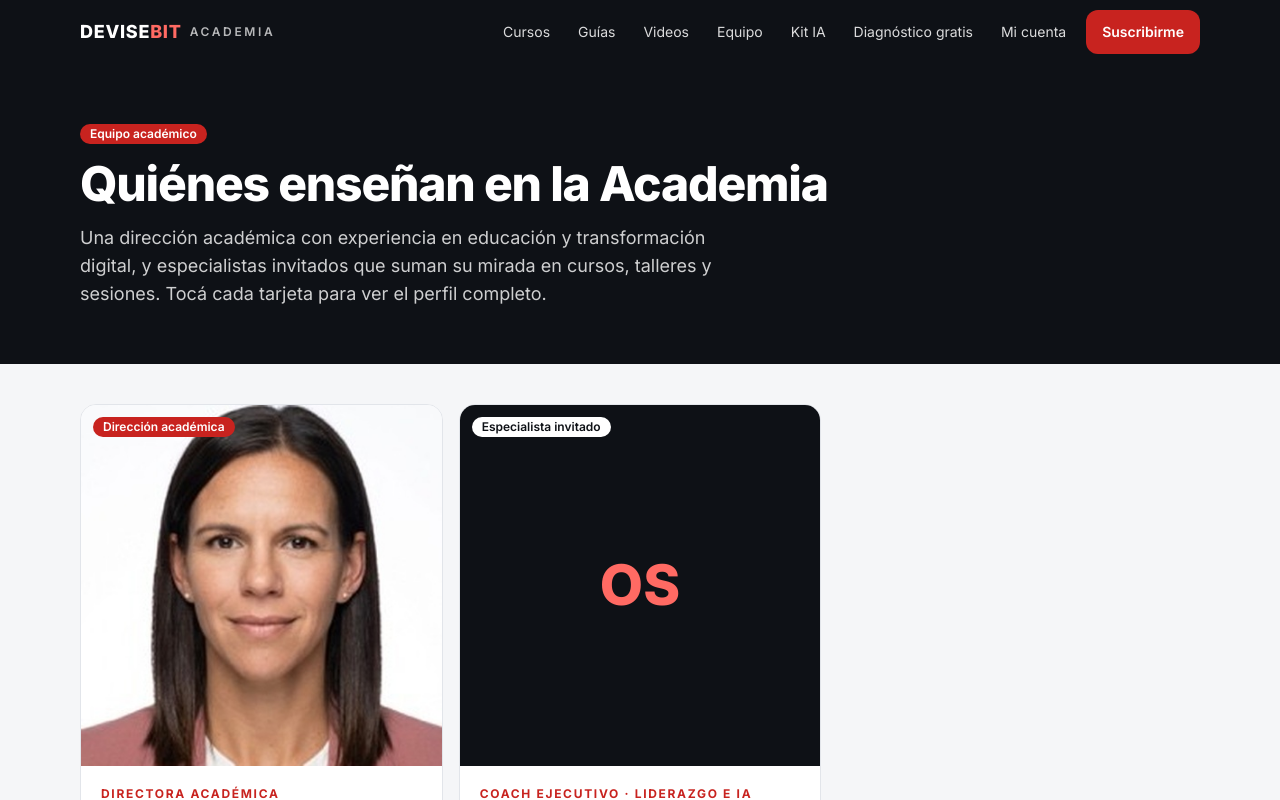
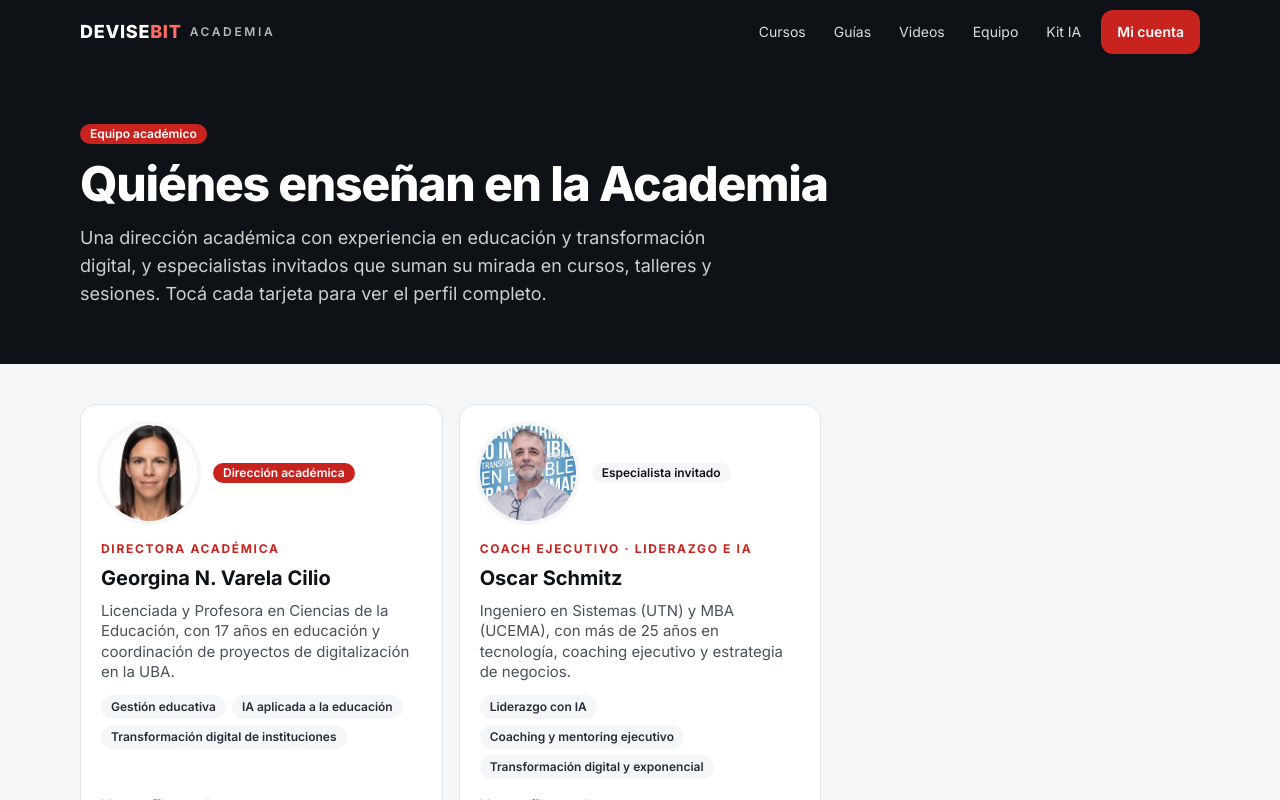
Before and after one commit to jammiranda/julio-miranda-web, a Next.js app: page /academia/equipo in a window 1280 px wide. Shown: the top 800 px of the page. Built offline with nearby package versions, Linux system fonts and the light colour scheme.

Commit message:
Academia: Mi cuenta en el menú, autodiagnóstico como franja en la home, fotos del equipo más chicas y foto de Oscar

```diff
--- a/app/academia/_ui/MenuMovil.tsx
+++ b/app/academia/_ui/MenuMovil.tsx
@@ -53,7 +53,11 @@ export default function MenuMovil({ items }: { items: Item[] }) {
               {i.label}<span aria-hidden="true" className="text-white/40">›</span>
             </Link>
           ))}
-          <a href="/#suscribirme" onClick={() => setAbierto(false)} className="btn-p mt-6 min-h-[52px] text-base">Suscribirme gratis</a>
+          <a href="https://www.devisebit.com/demos/transformacion-digital.html" className="mt-6 rounded-2xl bg-white/5 border border-white/10 p-4 no-underline text-white">
+            <span className="block text-xs font-bold uppercase tracking-[0.16em] text-[#FF6A63]">Gratis · 5 minutos</span>
+            <span className="block mt-1 text-base font-semibold">Autodiagnóstico de transformación digital →</span>
+          </a>
+          <a href="/#suscribirme" onClick={() => setAbierto(false)} className="mt-4 min-h-[48px] inline-flex items-center justify-center rounded-xl border border-white/25 text-white font-semibold no-underline">Suscribirme a las guías</a>
         </nav>
       </div>
     </>
--- a/app/academia/equipo/[slug]/page.tsx
+++ b/app/academia/equipo/[slug]/page.tsx
@@ -21,8 +21,8 @@ export default function PerfilEquipo({ params }: { params: { slug: string } }) {
     <main>
       <header className="ficha-head bg-[#0E1116] text-white"><div className="max-w-5xl mx-auto px-4 pt-6 pb-10 sm:pt-8 sm:pb-12">
         <Link href="/equipo" className="inline-flex items-center min-h-[44px] text-sm text-white/70 hover:text-white no-underline">← Equipo académico</Link>
-        <div className="mt-3 grid grid-cols-1 sm:grid-cols-[180px_1fr] md:grid-cols-[220px_1fr] gap-6 items-center">
-          <Foto p={p} className="w-[150px] h-[150px] sm:w-[180px] sm:h-[180px] md:w-[220px] md:h-[220px] rounded-2xl border border-white/15" />
+        <div className="mt-3 grid grid-cols-1 sm:grid-cols-[136px_1fr] md:grid-cols-[152px_1fr] gap-6 items-center">
+          <Foto p={p} className="w-[112px] h-[112px] sm:w-[136px] sm:h-[136px] md:w-[152px] md:h-[152px] rounded-full border border-white/15" />
           <div className="flex flex-col gap-2">
             <span className="text-xs font-bold uppercase tracking-[0.16em] text-[#FF6A63]">{p.rol}</span>
             <h1 className="m-0 text-3xl sm:text-4xl md:text-5xl font-extrabold text-white leading-tight">{p.nombre}</h1>
--- a/app/academia/equipo/_ui/Foto.tsx
+++ b/app/academia/equipo/_ui/Foto.tsx
@@ -8,5 +8,5 @@ export default function Foto({ p, className = "" }: { p: Perfil; className?: str
   if (existsSync(path.join(process.cwd(), "public", url)))
     // eslint-disable-next-line @next/next/no-img-element
     return <img src={url} alt={`Foto de ${p.nombre}`} width={400} height={400} loading="lazy" className={`object-cover ${className}`} />
-  return <div className={`bg-[#0E1116] text-[#FF6A63] flex items-center justify-center font-extrabold ${className}`} aria-hidden="true"><span className="text-[clamp(2rem,8vw,3.5rem)]">{p.iniciales}</span></div>
+  return <div className={`bg-[#0E1116] text-[#FF6A63] flex items-center justify-center font-extrabold ${className}`} aria-hidden="true"><span className="text-[clamp(1.5rem,4vw,2.5rem)]">{p.iniciales}</span></div>
 }
--- a/app/academia/equipo/page.tsx
+++ b/app/academia/equipo/page.tsx
@@ -23,9 +23,9 @@ export default function EquipoAcademico() {
           {[...EQUIPO].sort((x, y) => ORDEN[x.grupo] - ORDEN[y.grupo]).map((p) => (
             <li key={p.slug}>
               <Link href={`/equipo/${p.slug}`} className="group card !p-0 overflow-hidden h-full flex flex-col no-underline text-[#0E1116] hover:border-[#C8231F] hover:shadow-[0_10px_30px_rgba(14,17,22,.10)] transition-shadow">
-                <div className="relative">
-                  <Foto p={p} className="w-full aspect-[4/3] sm:aspect-square" />
-                  <span className={`absolute left-3 top-3 chip !text-xs ${p.grupo === "direccion" ? "bg-[#C8231F] text-white" : "bg-white text-[#0E1116]"}`}>{GRUPO[p.grupo]}</span>
+                <div className="px-5 pt-5 flex items-center gap-4">
+                  <Foto p={p} className="w-20 h-20 sm:w-24 sm:h-24 shrink-0 rounded-full ring-4 ring-[#F5F6F8] group-hover:ring-[#FDECEB] transition-shadow" />
+                  <span className={`chip !text-xs ${p.grupo === "direccion" ? "bg-[#C8231F] text-white" : "bg-[#F5F6F8] text-[#0E1116]"}`}>{GRUPO[p.grupo]}</span>
                 </div>
                 <div className="p-5 flex flex-col gap-2 flex-1">
                   <span className="text-xs font-bold uppercase tracking-[0.14em] text-[#C8231F]">{p.rol}</span>
--- a/app/academia/layout.tsx
+++ b/app/academia/layout.tsx
@@ -26,9 +26,8 @@ const MENU = [
   { href: "/videos", label: "Videos" },
   { href: "/equipo", label: "Equipo" },
   { href: "/productos/kit-ia-pymes", label: "Kit IA" },
-  { href: "https://www.devisebit.com/demos/transformacion-digital.html", label: "Diagnóstico gratis" },
-  { href: urlPortal("/cursos"), label: "Mi cuenta" },
 ]
+const MI_CUENTA = urlPortal("/cursos")
 
 const WA = "https://wa.me/5491173466490?text=Hola%20DEVISEBIT%2C%20vengo%20de%20la%20Academia"
 
@@ -46,10 +45,10 @@ export default function AcademiaLayout({ children }: { children: React.ReactNode
             {MENU.map((i) => (
               <Link key={i.href} href={i.href} className="px-2.5 xl:px-3 py-3 rounded-lg text-white/85 hover:text-white hover:bg-white/10 no-underline">{i.label}</Link>
             ))}
-            <a href="/#suscribirme" className="ml-1 btn bg-[#C8231F] text-white hover:bg-[#9E1A17] min-h-[44px]">Suscribirme</a>
+            <a href={MI_CUENTA} className="ml-1 btn bg-[#C8231F] text-white hover:bg-[#9E1A17] min-h-[44px] no-underline">Mi cuenta</a>
           </nav>
           <div className="lg:hidden flex items-center gap-1">
-            <a href="/#suscribirme" className="btn bg-[#C8231F] text-white hover:bg-[#9E1A17] min-h-[40px] px-3">Suscribirme</a>
+            <a href={MI_CUENTA} className="btn bg-[#C8231F] text-white hover:bg-[#9E1A17] min-h-[40px] px-3 no-underline">Mi cuenta</a>
             <MenuMovil items={MENU} />
           </div>
         </div>
--- a/app/academia/page.tsx
+++ b/app/academia/page.tsx
@@ -37,6 +37,16 @@ export default async function Academia() {
               <p className="m-0 mt-4 font-semibold text-[#C8231F]">Descargala gratis →</p>
             </Link>
           )}
+        </div>
+      </section>
+
+      <section aria-label="Autodiagnóstico digital" className="bg-[#FDECEB] border-b border-[#F6C9C6]">
+        <div className="max-w-6xl mx-auto px-4 py-4 sm:py-5 flex flex-col sm:flex-row sm:items-center gap-3 sm:gap-6">
+          <div className="flex items-center gap-3 flex-1">
+            <span aria-hidden="true" className="shrink-0 w-10 h-10 rounded-full bg-[#C8231F] text-white flex items-center justify-center font-extrabold">✓</span>
+            <p className="m-0 text-[15px] sm:text-base text-[#0E1116]"><strong>¿Qué tan digital es tu organización?</strong> <span className="text-[#4A515C]">Hacé el autodiagnóstico gratis en 5 minutos y recibí tu informe por correo.</span></p>
+          </div>
+          <a href="https://www.devisebit.com/demos/transformacion-digital.html" className="btn bg-[#0E1116] text-white hover:bg-[#262C37] min-h-[44px] no-underline shrink-0 self-start sm:self-auto">Hacer el autodiagnóstico →</a>
         </div>
       </section>
 
```
Also changed, not shown: public/equipo/oscar-schmitz.jpg (added).
